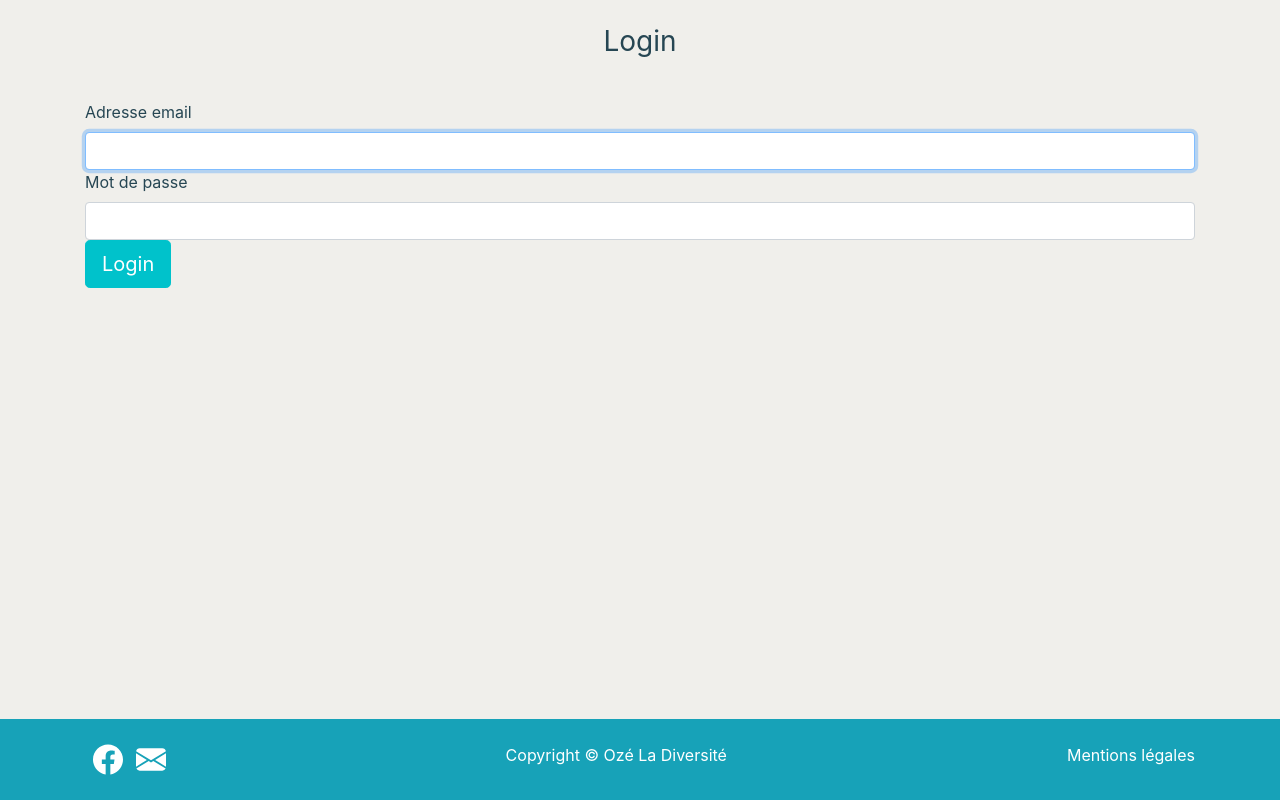
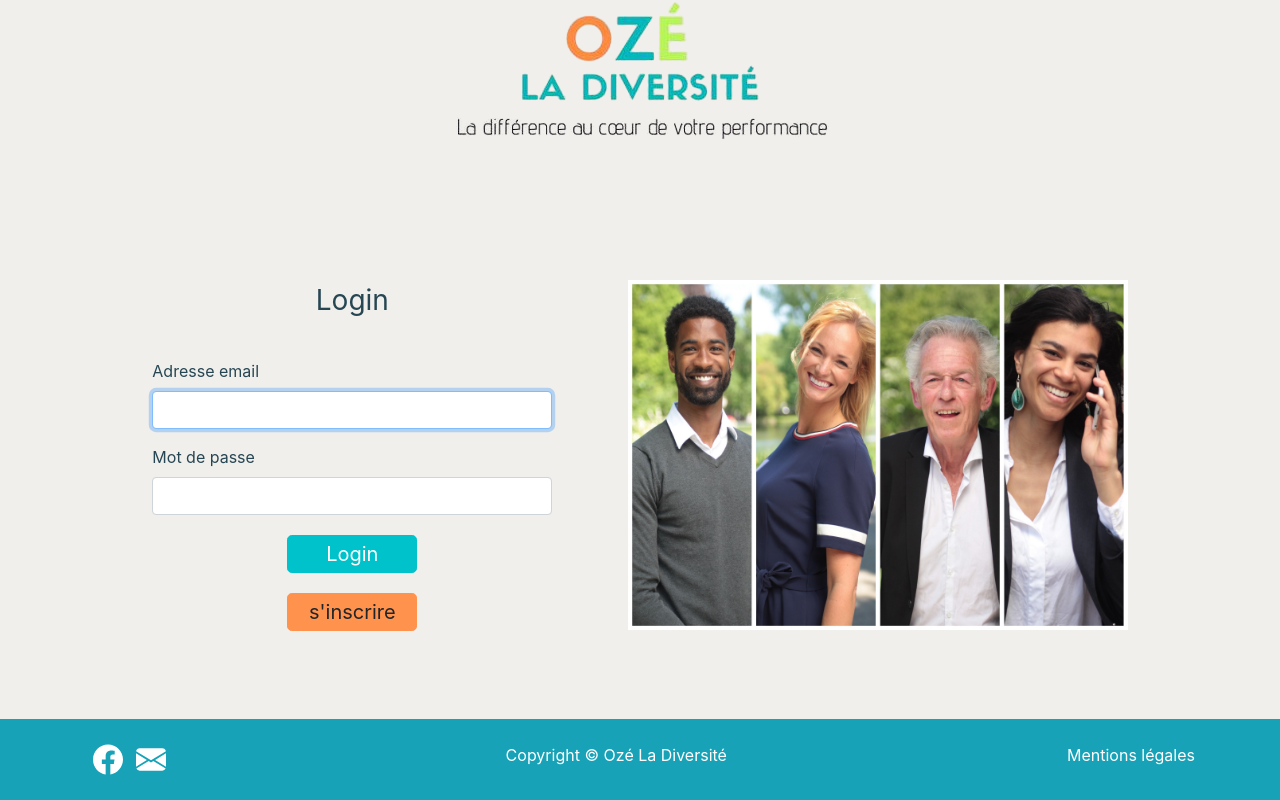
Before and after one commit to ClaireV38/lyon-php-2009-p3--ozeoo, a Symfony app: template templates/security/login.html.twig in a window 1280 px wide. Run offline with Twig, Linux system fonts and the light colour scheme; the template is opened without the code that fills it, so the values that code supplies are empty; style sheets or scripts are compiled from the project's sources; some libraries are stand-ins or nearby versions.

Commit message:
shaping loging form

```diff
--- a/assets/styles/app.scss
+++ b/assets/styles/app.scss
@@ -18,6 +18,11 @@ body {
 
 main {
     flex-grow: 1;
+}
+
+.btn-center {
+    display: block;
+    margin : 20px auto;
 }
 
 /*Homepage*/
@@ -241,6 +246,12 @@ h1 {
     display: none;
 }
 
+/*login*/
+.btn-130px{
+    min-width: 130px;
+    padding: 3px;
+}
+
 @media (min-width: 768px) {
     /* Navbar */
     .logoright {
@@ -412,4 +423,22 @@ h1 {
     .btn_candidateHome_createProfileDesktop {
         margin-top: 10px;
     }
+
+    /*login*/
+    .login-container {
+        height: 100%;
+    }
+
+    .main-row{
+        margin-top: 110px;
+        width: 100%;
+        display: flex;
+        justify-content: space-evenly;
+        align-items: center;
+        flex-wrap: wrap;
+    }
+
+    .login-form{
+        min-width: 400px;
+    }
 }
--- a/templates/security/login.html.twig
+++ b/templates/security/login.html.twig
@@ -3,8 +3,15 @@
 {% block title %}Log in!{% endblock %}
 
 {% block body %}
-    <div class="container">
-        <form method="post">
+    <div class="container login-container">
+        <div id="home-list-pictures">
+            <div id="home-list-picture1">
+                <img id="diversite1" src="{{ asset('build/images/logoNavBar_noBg.png') }}"
+                     alt="Image Ozé La Diversité avec logo">
+            </div>
+        </div>
+        <div class="main-row">
+            <form class="login-form" method="post">
                 {% if error %}
                     <div class="alert alert-danger">{{ error.messageKey|trans(error.messageData, 'security') }}</div>
                 {% endif %}
@@ -16,15 +23,20 @@
                 {% endif %}
 
                 <h1 class="h3 mb-3 font-weight-normal">Login</h1>
+                <div class="form-group">
                     <label for="inputEmail">Adresse email</label>
-            <input type="email" value="{{ last_username }}" name="email" id="inputEmail" class="form-control" required
+                    <input type="email" value="{{ last_username }}" name="email" id="inputEmail" class="form-control"
+                           required
                            autofocus>
+                </div>
+                <div class="form-group">
                     <label for="inputPassword">Mot de passe</label>
                     <input type="password" name="password" id="inputPassword" class="form-control" required>
 
                     <input type="hidden" name="_csrf_token"
                            value="{{ csrf_token('authenticate') }}"
                     >
+                </div>
 
                 {#
                 Uncomment this section and add a remember_me option below your firewall to activate remember me functionality.
@@ -37,9 +49,17 @@
                 </div>
                 #}
 
-            <button class="btn btn-lg btn-bleuOze" type="submit">
+                <button class="btn btn-lg btn-bleuOze btn-center btn-130px" type="submit">
                     Login
                 </button>
+                <a href="#">
+                    <button class="btn btn-lg btn-orangeOze btn-center btn-130px">
+                        s'inscrire
+                    </button>
+                </a>
             </form>
+            <img id="diversityBig1" src="{{ asset('build/images/diversityBig1.jpg') }}" height="350" width="500"
+                 class="ml-2" alt="Montage d'images de différentes personnes représentant la diversité">
+        </div>
     </div>
 {% endblock %}
```
Also changed, not shown: src/Form/CompanyType.php (+11 -2 lines). Lines whose indentation alone changed are shown as unchanged.
